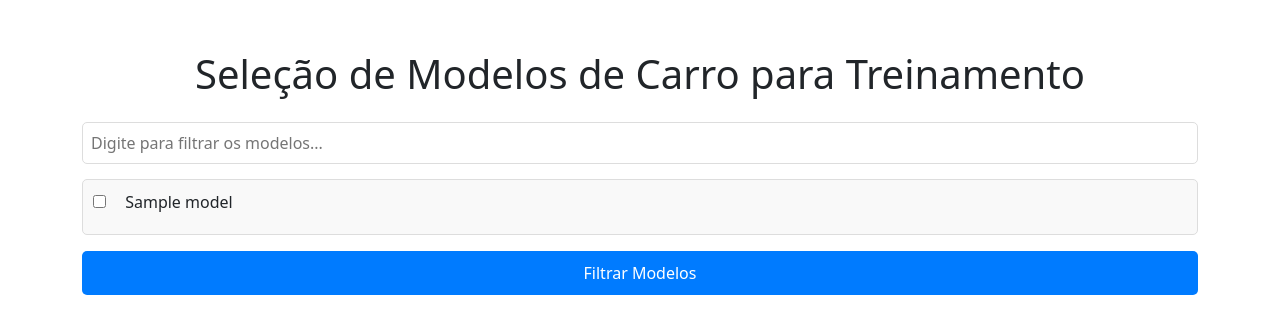
After one commit to Gustavo-Lucio/AverageCarPrices, a Flask app: template templates/select_car_model.html in a window 1280 px wide. The commit adds this page. Shown: the top 334 px of the page. Run offline with Flask 3, Linux system fonts and the light colour scheme; the template is opened without the code that fills it: most values are stand-ins (such as "Sample title", 1, 10 or a date in 2020).

```diff
--- a/app.py
+++ b/app.py
@@ -1,7 +1,7 @@
+import os
+import pandas as pd
 import numpy as np
 from flask import Flask, render_template, request, redirect, url_for
-import os
-import pandas as pd
 import matplotlib.pyplot as plt
 import seaborn as sns
 from sklearn.model_selection import train_test_split
@@ -14,40 +14,39 @@ app = Flask(__name__)
 app.config['UPLOAD_FOLDER'] = 'uploads'
 app.config['ALLOWED_EXTENSIONS'] = {'csv'}
 
-# Função para verificar se a extensão é permitida
+# Verifica extensões permitidas
 def allowed_file(filename):
     return '.' in filename and filename.rsplit('.', 1)[1].lower() in app.config['ALLOWED_EXTENSIONS']
 
-# Função para aplicar Label Encoding
-def apply_label_encoding(df):
+# Aplica Label Encoding às colunas categóricas
+def apply_label_encoding(df, categorical_columns):
     label_encoders = {}
-    for col in df.select_dtypes(include=['object']).columns:
+    original_model_values = {}  # Dicionário para armazenar os valores originais da coluna 'model'
+
+    for col in categorical_columns:
         le = LabelEncoder()
-        df[col] = le.fit_transform(df[col])
-        label_encoders[col] = le  # Salve o LabelEncoder para futuras inversões ou predições
+        df[col] = le.fit_transform(df[col].astype(str))
+        label_encoders[col] = le
+
+        if col == 'model':
+            # Armazenar os valores originais de 'model'
+            original_model_values = dict(zip(le.transform(le.classes_), le.classes_))
+
+    # Após o Label Encoding, converte de volta os valores de 'model' para os nomes originais
+    if 'model' in df.columns:
+        df['model'] = df['model'].map(original_model_values)
+
     return df, label_encoders
 
-# Rota para página inicial e upload do CSV
-@app.route("/", methods=['GET', 'POST'])
-def upload_file():
-    if request.method == 'POST':
-        file = request.files.get('file')
-        if file and allowed_file(file.filename):
-            filepath = os.path.join(app.config['UPLOAD_FOLDER'], file.filename)
-            file.save(filepath)
-            return redirect(url_for('visualize_data', filename=file.filename))
-    return render_template("index.html")
-
-
-# Rota para visualização dos dados e análises
-@app.route("/visualize/<filename>")
-def visualize_data(filename):
-    filepath = os.path.join(app.config['UPLOAD_FOLDER'], filename)
+# Função para limpar e preparar o dataset
+def clean_data(filepath):
     df = pd.read_csv(filepath)
 
     # Limpeza de dados
     print("Antes da limpeza:")
     print(df.isna().sum())  # Exibir a contagem de valores NaN
+
+    # Eliminar colunas desnecessárias
     df = df.drop(["fipe_code", "authentication", "gear", "year_model"], axis=1, errors="ignore")
     df = df.drop_duplicates()
 
@@ -64,12 +63,50 @@ def visualize_data(filename):
     print("Depois da limpeza:")
     print(df.isna().sum())  # Verificar novamente os valores NaN
 
-    # Transformação das variáveis categóricas para numéricas (Label Encoding)
-    df, label_encoders = apply_label_encoding(df)
+    # Aplicar Label Encoding somente em colunas categóricas (não em 'date')
+    categorical_columns = df.select_dtypes(include=['object']).columns
+    categorical_columns = categorical_columns[categorical_columns != 'date']  # Excluir 'date'
 
-    # Gráfico de distribuição
-    plt.figure(figsize=(10, 6))
+    df, label_encoders = apply_label_encoding(df, categorical_columns)
+
+    return df, label_encoders
+
+
+@app.route("/", methods=['GET', 'POST'])
+def upload_file():
+    if request.method == 'POST':
+        file = request.files.get('file')
+        if file and allowed_file(file.filename):
+            filepath = os.path.join(app.config['UPLOAD_FOLDER'], file.filename)
+            file.save(filepath)
+
+            # Limpeza e preparação dos dados
+            df, _ = clean_data(filepath)
+
+            # Verificar se o arquivo já contém 'clean_' e evitar duplicação
+            filename = file.filename
+            if not filename.startswith("clean_"):
+                filename = f"clean_{filename}"
+
+            clean_filepath = os.path.join(app.config['UPLOAD_FOLDER'], filename)
+            df.to_csv(clean_filepath, index=False)
+
+            # Redireciona para a visualização após upload
+            return redirect(url_for('visualize_data', filename=filename))
+    return render_template("index.html")
+
+@app.route("/visualize/<filename>")
+def visualize_data(filename):
+    filepath = os.path.join(app.config['UPLOAD_FOLDER'], filename)
+    df = pd.read_csv(filepath)
+
+    # Exibe uma pré-visualização dos dados
+    df_html = df.head().to_html(classes='table table-striped')
+
+    # Gerar gráfico de distribuição de preços
+    plot_path = None
     if 'avg_price_brl' in df.columns:
+        plt.figure(figsize=(10, 6))
         sns.histplot(df['avg_price_brl'], bins=30, kde=True)
         plt.title("Distribuição de Preços Médios de Carros")
         plt.xlabel("Preço Médio (BRL)")
@@ -77,26 +114,17 @@ def visualize_data(filename):
         plot_path = os.path.join("static", "plot.png")
         plt.savefig(plot_path)
         plt.close()  # Fecha o gráfico após salvar
-    else:
-        plot_path = None
 
-    # Salvar dataset limpo
-    clean_filepath = os.path.join(app.config['UPLOAD_FOLDER'], f"clean_{filename}")
-    df.to_csv(clean_filepath, index=False)
-
-    df_html = df.head().to_html(classes='table table-striped')
     return render_template("visualize.html", data=df_html, filename=filename, plot_path=plot_path)
 
 
+@app.route("/plot/<filename>")
+def plot_data(filename):
+    clean_filepath = os.path.join(app.config['UPLOAD_FOLDER'], f"{filename}")
+    if not os.path.exists(clean_filepath):
+        return f"Erro: Arquivo {clean_filepath} não encontrado.", 404
 
-# Rota para exibir gráficos
-@app.route("/plot/<filename>")
-def plot_data(filename, mcolors=None):
-    clean_filepath = os.path.join(app.config['UPLOAD_FOLDER'], f"clean_{filename}")
     df = pd.read_csv(clean_filepath)
-
-    # Transformação das variáveis categóricas para numéricas (Label Encoding)
-    df, label_encoders = apply_label_encoding(df)
 
     if 'avg_price_brl' in df.columns and 'date' in df.columns:
         # Prepara os dados
@@ -131,58 +159,105 @@ def plot_data(filename, mcolors=None):
 
 
 
-# Rota para configurar e treinar o modelo
+
+
+@app.route("/select_car_model/<filename>", methods=['GET', 'POST'])
+def select_car_model(filename):
+    filepath = os.path.join(app.config['UPLOAD_FOLDER'], filename)
+
+    # Limpeza do dataset
+    df, _ = clean_data(filepath)
+
+    # Verifica se a coluna 'model' existe
+    if 'model' not in df.columns:
+        return "Erro: Coluna 'model' não encontrada no dataset.", 400
+
+    # Obtém os modelos únicos
+    car_models = df['model'].unique()
+
+    if request.method == 'POST':
+        selected_models = request.form.getlist('selected_models')
+        if not selected_models:
+            return "Erro: Nenhum modelo selecionado.", 400
+
+        # Filtra os dados pelos modelos selecionados
+        filtered_df = df[df['model'].isin(selected_models)]
+
+        # Salva o dataset filtrado
+        filtered_filepath = os.path.join(app.config['UPLOAD_FOLDER'], f"filtered_{filename}")
+        filtered_df.to_csv(filtered_filepath, index=False)
+
+        return redirect(url_for('train_model', filename=f"filtered_{filename}"))
+
+    return render_template("select_car_model.html", car_models=car_models, filename=filename)
+
 @app.route("/train/<filename>", methods=['GET', 'POST'])
 def train_model(filename):
     filepath = os.path.join(app.config['UPLOAD_FOLDER'], filename)
-    df = pd.read_csv(filepath)
 
-    # Transformação das variáveis categóricas para numéricas (Label Encoding)
-    df, label_encoders = apply_label_encoding(df)
+    if not os.path.exists(filepath):
+        return f"Erro: Arquivo {filename} não encontrado.", 404
+
+    df, label_encoders = clean_data(filepath)
+
+    # Transformação das colunas categóricas para numéricas, incluindo 'model'
+    if 'model' in df.columns:
+        le = LabelEncoder()
+        df['model'] = le.fit_transform(df['model'])
 
     if request.method == 'POST':
-        target = request.form['target']
-        features = request.form.getlist('features')
+        try:
+            target = request.form['target']
+            features = request.form.getlist('features')
 
-        X = df[features]
-        y = df[target]
+            if target not in df.columns or not set(features).issubset(df.columns):
+                return "Erro: Coluna alvo ou features inválidas.", 400
 
-        # Dividir dados
-        X_train, X_test, y_train, y_test = train_test_split(X, y, test_size=0.2, random_state=42)
+            X = df[features]
+            y = df[target]
 
-        # Escolha de modelo
-        model_choice = request.form['model']
-        if model_choice == 'linear_regression':
-            model = LinearRegression()
-        elif model_choice == 'random_forest':
-            model = RandomForestRegressor()
+            X_train, X_test, y_train, y_test = train_test_split(X, y, test_size=0.2, random_state=42)
 
-        model.fit(X_train, y_train)
-        score = model.score(X_test, y_test)
+            model_choice = request.form['model']
+            if model_choice == 'linear_regression':
+                model = LinearRegression()
+            elif model_choice == 'random_forest':
+                model = RandomForestRegressor()
+            else:
+                return "Erro: Modelo inválido selecionado.", 400
 
-        # Gráfico de performance do modelo
-        y_pred = model.predict(X_test)
+            model.fit(X_train, y_train)
+            score = model.score(X_test, y_test)
 
-        # Gráfico de dispersão: valores reais vs predições
-        plt.figure(figsize=(10, 6))
-        plt.scatter(y_test, y_pred, alpha=0.7)
-        plt.title("Valores Reais vs. Previsões")
-        plt.xlabel("Valor Real")
-        plt.ylabel("Previsão")
-        plt.grid(True)
-        performance_plot_path = os.path.join("static", "performance_plot.png")
-        plt.savefig(performance_plot_path)
-        plt.close()
+            y_pred = model.predict(X_test)
+            plt.figure(figsize=(10, 6))
+            plt.scatter(y_test, y_pred, alpha=0.7, label="Previsões")
+            plt.plot([y_test.min(), y_test.max()], [y_test.min(), y_test.max()], color="red", label="Ideal")
+            plt.title("Valores Reais vs. Previsões")
+            plt.xlabel("Valor Real")
+            plt.ylabel("Previsão")
+            plt.grid(True)
+            plt.legend()
+            performance_plot_path = os.path.join("static", "model_performance.png")
+            plt.savefig(performance_plot_path)
+            plt.close()
 
-        # Salvar o modelo
-        model_path = os.path.join("models", f"{model_choice}.joblib")
-        joblib.dump(model, model_path)
+            os.makedirs('models', exist_ok=True)
+            model_path = os.path.join("models", f"{model_choice}_{filename}.joblib")
+            joblib.dump(model, model_path)
 
-        return render_template("train_model.html", score=score, filename=filename, performance_plot_path=performance_plot_path)
+            return render_template(
+                "train_model.html",
+                score=score,
+                filename=filename,
+                performance_plot_path=performance_plot_path,
+                columns=df.columns
+            )
+        except Exception as e:
+            return f"Erro ao treinar o modelo: {e}", 500
 
-    return render_template("train_model.html", columns=df.columns, filename=filename)
+    return render_template("train_model.html", columns=df.columns, filename=filename, score=None)
 
-# Rota para fazer predições
 @app.route("/predict/<filename>", methods=['GET', 'POST'])
 def make_prediction(filename):
     model_path = os.path.join("models", "random_forest.joblib")  # exemplo de modelo carregado
@@ -210,55 +285,8 @@ def make_prediction(filename):
 
     return render_template("predictions.html", prediction=prediction, filename=filename, prediction_plot_path=prediction_plot_path)
 
-@app.route("/select_car/<filename>", methods=['GET', 'POST'])
-def select_car(filename):
-    filepath = os.path.join(app.config['UPLOAD_FOLDER'], filename)
-    df = pd.read_csv(filepath)
-
-    # Limpar nomes das colunas e remover espaços nos valores
-    df.columns = df.columns.str.strip()  # Remover espaços em torno dos nomes das colunas
-    for col in df.select_dtypes(include=["object"]).columns:
-        df[col] = df[col].str.strip()  # Remover espaços nos valores de strings apenas
-
-    selected_cars_html = None
-    columns = df.columns.tolist()  # Lista de colunas
-
-    if request.method == 'POST':
-        # Obter filtros preenchidos no formulário
-        filters = {col: request.form.get(col).strip() for col in columns if request.form.get(col)}
-
-        if filters:
-            # Debug: Imprimir os filtros recebidos
-            print("Filtros recebidos:", filters)
-
-            try:
-                # Aplicar os filtros manualmente para evitar erros no query
-                filtered_df = df.copy()
-                for col, value in filters.items():
-                    filtered_df = filtered_df[filtered_df[col].astype(str) == value]
-
-                # Debug: Verificar resultados
-                print("DataFrame filtrado:\n", filtered_df)
-
-                # Gerar HTML dos resultados
-                if not filtered_df.empty:
-                    selected_cars_html = filtered_df.to_html(classes='table table-striped', index=False)
-                else:
-                    selected_cars_html = "<p>Nenhum resultado encontrado com os filtros fornecidos.</p>"
-            except Exception as e:
-                print("Erro ao aplicar os filtros:", e)
-                selected_cars_html = f"<p>Erro ao aplicar filtros: {e}</p>"
-
-    return render_template(
-        "select_car.html",
-        columns=columns,
-        selected_cars=selected_cars_html,
-    )
-
-
-
-
 if __name__ == "__main__":
     os.makedirs(app.config['UPLOAD_FOLDER'], exist_ok=True)
     os.makedirs('models', exist_ok=True)
+    os.makedirs('static', exist_ok=True)
     app.run(debug=True)
--- /dev/null
+++ b/templates/select_car_model.html
@@ -0,0 +1,114 @@
+<!DOCTYPE html>
+<html lang="pt-br">
+<head>
+    <meta charset="UTF-8">
+    <meta name="viewport" content="width=device-width, initial-scale=1.0">
+    <title>Seleção de Modelos</title>
+    <!-- Link para o Bootstrap 5 -->
+    <link href="https://cdn.jsdelivr.net/npm/bootstrap@5.3.0/dist/css/bootstrap.min.css" rel="stylesheet">
+    <style>
+        /* Barra de pesquisa */
+        .search-bar {
+            margin-bottom: 15px;
+            width: 100%;
+            padding: 8px;
+            font-size: 16px;
+            border-radius: 5px;
+            border: 1px solid #ddd;
+        }
+
+        /* Contêiner dos checkboxes com rolagem */
+        .checkbox-container {
+            max-height: 300px;
+            overflow-y: auto;
+            border: 1px solid #ddd;
+            border-radius: 5px;
+            padding: 10px;
+            background-color: #f9f9f9;
+        }
+
+        /* Estilizando os itens de checkbox */
+        .checkbox-item {
+            margin-bottom: 10px;
+        }
+
+        .checkbox-item label {
+            font-size: 16px;
+            padding-left: 5px;
+        }
+
+        .checkbox-item input[type="checkbox"] {
+            margin-right: 10px;
+        }
+
+        /* Estilo do botão */
+        .btn-custom {
+            background-color: #007bff;
+            color: white;
+            border-radius: 5px;
+            width: 100%;
+            padding: 10px;
+            font-size: 16px;
+            border: none;
+            transition: background-color 0.3s ease;
+        }
+
+        .btn-custom:hover {
+            background-color: #0056b3;
+        }
+
+        /* Título e container */
+        .container {
+            margin-top: 50px;
+        }
+
+    </style>
+</head>
+<body>
+    <div class="container">
+        <h1 class="text-center mb-4">Seleção de Modelos de Carro para Treinamento</h1>
+
+        <!-- Barra de pesquisa -->
+        <input type="text" id="searchInput" class="search-bar" placeholder="Digite para filtrar os modelos...">
+
+        <form method="POST">
+            <!-- Contêiner dos checkboxes com rolagem -->
+            <div class="checkbox-container" id="checkboxContainer">
+                {% for model in car_models %}
+                    <div class="checkbox-item">
+                        <input type="checkbox" name="selected_models" value="{{ model }}" id="model_{{ loop.index }}">
+                        <label for="model_{{ loop.index }}">{{ model }}</label>
+                    </div>
+                {% endfor %}
+            </div>
+
+            <!-- Botão para submeter o formulário -->
+            <button type="submit" class="btn btn-custom mt-3">Filtrar Modelos</button>
+        </form>
+    </div>
+
+    <!-- Scripts Bootstrap -->
+    <script src="https://cdn.jsdelivr.net/npm/@popperjs/core@2.11.6/dist/umd/popper.min.js"></script>
+    <script src="https://cdn.jsdelivr.net/npm/bootstrap@5.3.0/dist/js/bootstrap.min.js"></script>
+
+    <script>
+        // Referência à barra de pesquisa e contêiner dos checkboxes
+        const searchInput = document.getElementById('searchInput');
+        const checkboxContainer = document.getElementById('checkboxContainer');
+        const checkboxItems = checkboxContainer.getElementsByClassName('checkbox-item');
+
+        // Função para filtrar os checkboxes
+        searchInput.addEventListener('keyup', function() {
+            const filter = searchInput.value.toLowerCase();
+            for (let i = 0; i < checkboxItems.length; i++) {
+                const label = checkboxItems[i].querySelector('label').textContent.toLowerCase();
+                if (label.includes(filter)) {
+                    checkboxItems[i].style.display = ''; // Exibe o item
+                } else {
+                    checkboxItems[i].style.display = 'none'; // Oculta o item
+                }
+            }
+        });
+    </script>
+</body>
+</html>
```
Also changed, not shown: templates/index.html (+5 -18 lines), templates/predictions.html (+16 -37 lines), templates/train_model.html (+37 -56 lines), templates/visualize.html (+25 -64 lines), static/model_performance.png (added), static/price_distribution.png (added), static/regression_plot.png, 4 other files.
